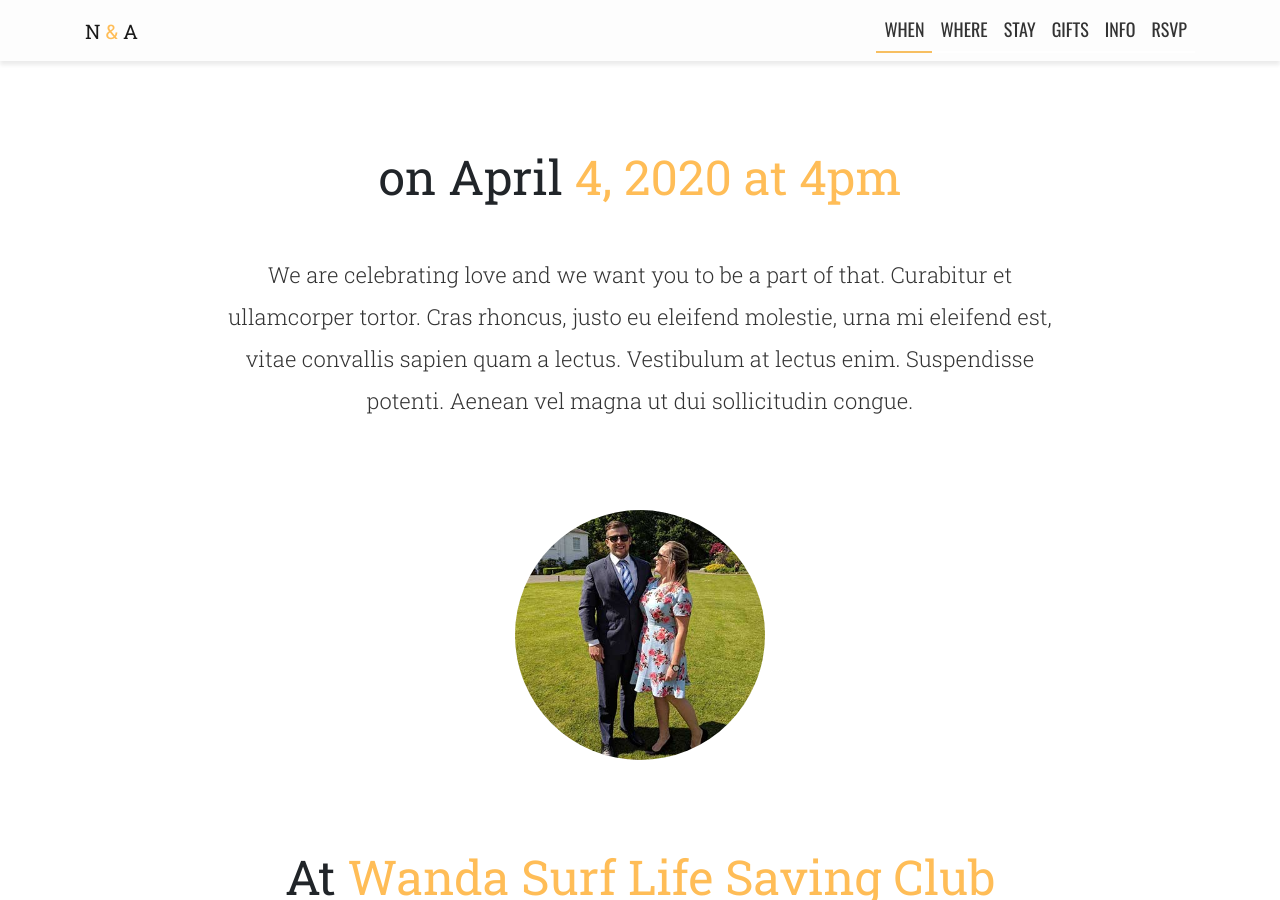
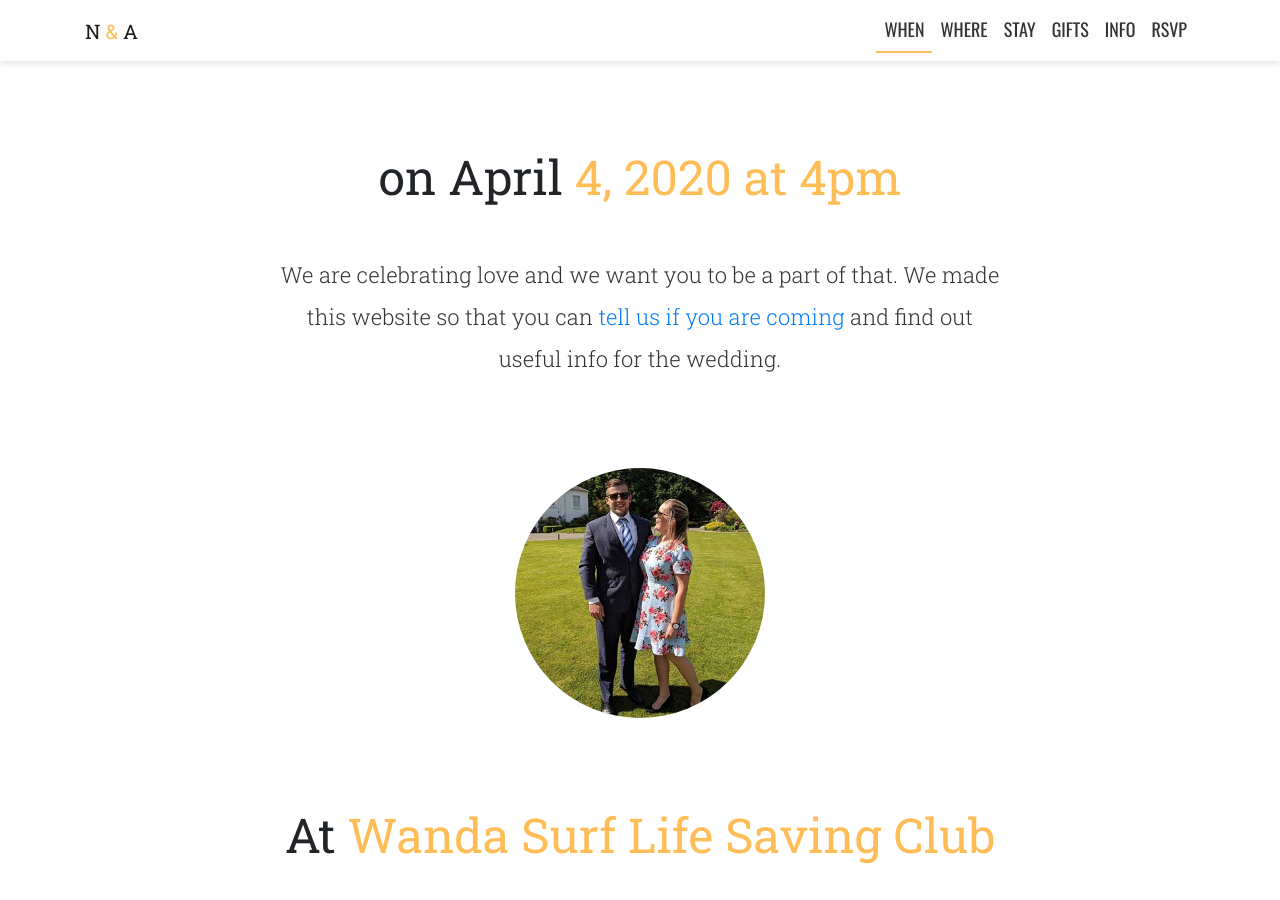
Before and after one commit to akolinski/nicoleandadam, a Jekyll site: the page built from index.md, in a window 1280 px wide and 900 px high, scrolled down 850 px. Built offline with Jekyll 4.4.1, drawn with Linux system fonts in a browser that asks for light colours; nearby versions of some CDN libraries; comment, search, counter and statistics services are not loaded; some of the changed text lies outside the part shown.

Commit message:
Updated text

```diff
--- a/_layouts/home.html
+++ b/_layouts/home.html
@@ -17,8 +17,8 @@ layout: default
             <div class="pt-5 pt-lg-10">
                 <h3>on April <span class="accent">4, 2020 at 4pm</span></h3>
                 <div class="row justify-content-center mt-3 mt-lg-5">
-                    <div class="col-12 col-lg-9">
-                        <p class="lead mt-0 mb-0">We are celebrating love and we want you to be a part of that. Curabitur et ullamcorper tortor. Cras rhoncus, justo eu eleifend molestie, urna mi eleifend est, vitae convallis sapien quam a lectus. Vestibulum at lectus enim. Suspendisse potenti. Aenean vel magna ut dui sollicitudin congue.</p>
+                    <div class="col-12 col-lg-8">
+                        <p class="lead mt-0 mb-0">We are celebrating love and we want you to be a part of that. We made this website so that you can <a class="smoothscroll" href="#rsvp">tell us if you are coming</a> and find out useful info for the wedding.</p>
                         <img class="img-fluid img-circle nicole-and-adam-img mt-5 mt-lg-10" src="./assets/images/nicole-and-adam.jpg" alt="Photo of Nicole and Adam"/>
                     </div>
                 </div>
@@ -50,7 +50,7 @@ layout: default
                 <h3>Places <span class="accent">to stay</span></h3>
                 <div class="row justify-content-center mt-3 mt-lg-5">
                     <div class="col-12 col-lg-9">
-                        <p class="lead mt-0 mb-0">We've put together a list of 3 places you can stay whilst being in Cronulla. Although there are plenty more through <a target="_blank"
+                        <p class="lead mt-0 mb-0">We've put together a list of 2 places you can stay whilst in Cronulla. Although there are plenty more through <a target="_blank"
                                                                                                                                                                          href="https://www.airbnb.com.au/s/Cronulla--New-South-Wales/homes?adults=1&children=0&infants=0&place_id=ChIJM4_YNRLIEmsRYLMyFmh9AQU&query=Cronulla%2C%20New%20South%20Wales&click_referer=t%3ASEE_ALL%7Csid%3A91b8715b-934e-4242-8b97-b31e112cb6e9%7Cst%3ALANDING_PAGE_MARQUEE&title_type=NONE&refinement_paths%5B%5D=%2Fhomes&allow_override%5B%5D=&s_tag=QNSVP0sr">Airbnb</a>.
                         </p>
                     </div>
@@ -77,7 +77,7 @@ layout: default
                 <h3>Gift <span class="accent">registry</span></h3>
                 <div class="row justify-content-center mt-3 mt-lg-5">
                     <div class="col-12 col-lg-9">
-                        <p class="lead mt-0 mb-0">Your attendance at our wedding is the greatest gift of all. However if you wish to honour us with a gift, we will have a wishing well.</p>
+                        <p class="lead mt-0 mb-0">Your attendance at our wedding is the greatest gift of all. If you wish to honour us with a gift, we will have a wishing well.</p>
                     </div>
                 </div>
             </div>
@@ -92,7 +92,7 @@ layout: default
                 <h3>More <span class="accent">info</span></h3>
                 <div class="row justify-content-center mt-3 mt-lg-5">
                     <div class="col-12 col-lg-9">
-                        <p class="lead mt-0 mb-0">Your attendance at our wedding is the greatest gift of all. However if you wish to honour us with a gift, we will have a wishing well.</p>
+                        <p class="lead mt-0 mb-0">We have put this little section together to help with your stay in Cronulla.</p>
                     </div>
                 </div>
                 <div class="row mt-5 mt-lg-5 text-center">
```
Also changed, not shown: 2 other files.
